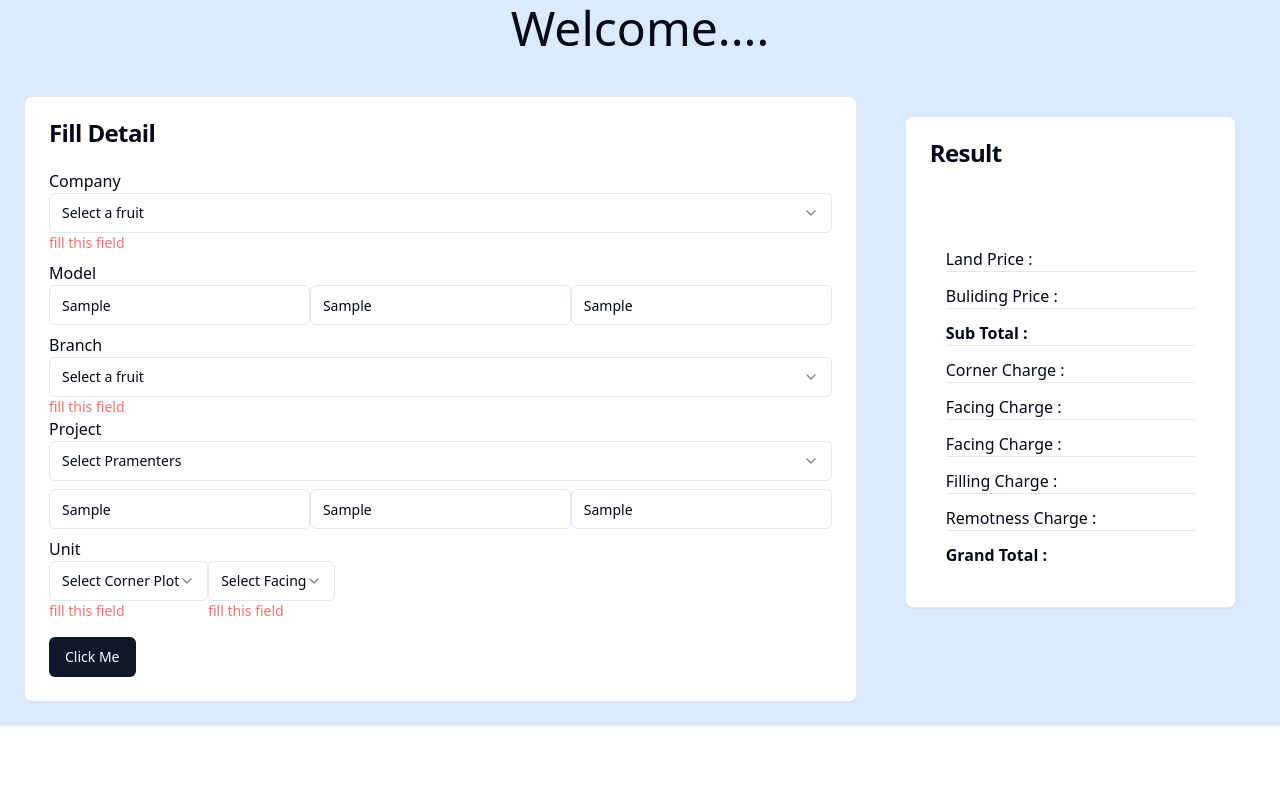
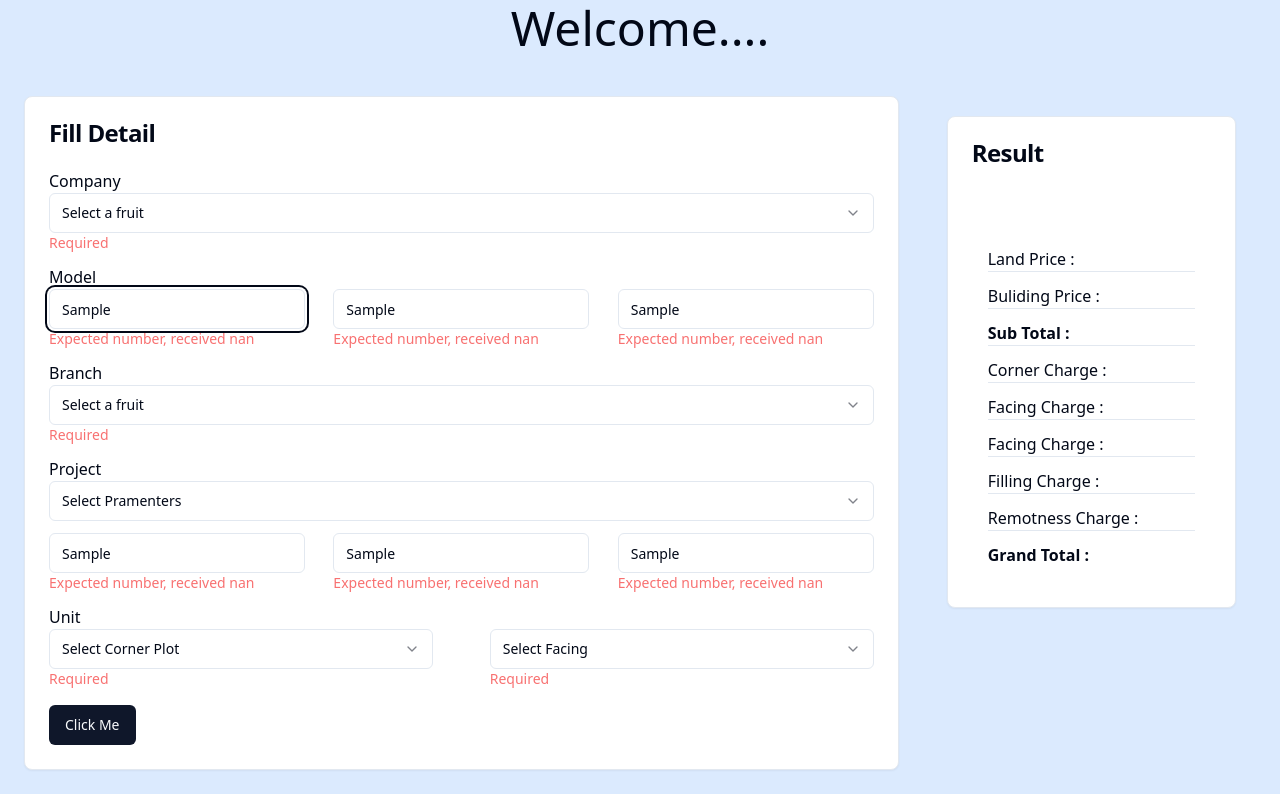
Before and after one commit to Rohittomar01/pricecalculater_01, a React (Vite) app: page / in a window 1280 px wide. Both pictures are taken after typing "Sample", "Sample", "Sample", "Sample", "Sample", "Sample" into the empty fields and a click on the button "Click Me". Built offline with nearby package versions, Linux system fonts and the light colour scheme.

Commit message:
Added validation with zod

```diff
--- a/src/screens/Calculater/Left.tsx
+++ b/src/screens/Calculater/Left.tsx
@@ -12,50 +12,76 @@ import { Card, CardContent, CardHeader, CardTitle } from "@/components/ui/card";
 import { Button } from "@/components/ui/button";
 import { Input } from "@/components/ui/input";
 import { Checkbox } from "@/components/ui/checkbox";
+import { ZodType, z } from "zod";
+import { zodResolver } from "@hookform/resolvers/zod";
 
 type Inputs = {
-  company: String;
-  TLand: Number;
-  TBulit: Number;
-  NFloor: Number;
-  branch: String;
-  devcharge: Number;
-  legcharge: Number;
-  LVSF: Number;
-  NSLR: Number;
-  facing_f: Number;
-  corner_f: Number;
-  project_m: Number;
-  CLRAPMV: Number;
-  adjustmentfactor: Number;
-  fillingfactor: Number;
-  selectfacing: String;
-  cornerplot: String;
+  company: string;
+  total_land: number;
+  total_built: number;
+  no_of_floor: number;
+  branch: string;
+  dev_charge: number;
+  legal_charge: number;
+  land_value_sell_factor: number;
+  net_selling_land_rate: number;
+  facing_factor: number;
+  corner_factor: number;
+  project_management: number;
+  current_land_rate_asper_market: number;
+  adjustmentfactor: number;
+  fillingfactor: number;
+  selectfacing: string;
+  cornerplot: string;
 };
 
 export default function Left() {
+
+  const schema: ZodType<Inputs> = z.object({
+    company: z.string().min(2).max(20),
+    total_land: z.number().int().positive(),
+    total_built: z.number().int().positive(),
+    no_of_floor: z.number().int().positive(),
+    branch: z.string().min(1).max(50),
+    dev_charge: z.number().int().positive(),
+    legal_charge: z.number().int().positive(),
+    land_value_sell_factor: z.number().int().positive(),
+    net_selling_land_rate: z.number().int().positive(),
+    facing_factor: z.number().int().positive(),
+    corner_factor: z.number().int().positive(),
+    project_management: z.number().int().positive(),
+    current_land_rate_asper_market: z.number().int().positive(),
+    adjustmentfactor: z.number().int().positive(),
+    fillingfactor: z.number().int().positive(),
+    selectfacing: z.string().min(1).max(5),
+    cornerplot: z.string().min(1).max(5),
+  });
   const {
     register,
     handleSubmit,
-    // watch,
+    watch,
     setValue,
     formState: { errors },
-  } = useForm<Inputs>();
-  const onSubmit: SubmitHandler<Inputs> = (data) =>
-    console.log(data.selectfacing);
+  } = useForm<Inputs>({ resolver: zodResolver(schema) });
 
-  // console.log(watch("company")); // watch input value by passing the name of it
 
-  const handleSelectCompany = (selectedValue: String) => {
+  const onSubmit = (data:Inputs) =>{ console.log("data",data);
+  }
+
+  console.log(watch("total_land"))
+
+  ; // watch input value by passing the name of it
+
+  const handleSelectCompany = (selectedValue: string) => {
     setValue("company", selectedValue);
   };
-  const handleSelectBranch = (selectedValue: String) => {
+  const handleSelectBranch = (selectedValue: string) => {
     setValue("branch", selectedValue);
   };
-  const handleSelectCorner = (selectedValue: String) => {
+  const handleSelectCorner = (selectedValue: string) => {
     setValue("cornerplot", selectedValue);
   };
-  const handleSelectFacing = (selectedValue: String) => {
+  const handleSelectFacing = (selectedValue: string) => {
     setValue("selectfacing", selectedValue);
   };
   return (
@@ -71,7 +97,7 @@ export default function Left() {
               <form onSubmit={handleSubmit(onSubmit)}>
                 {/* for company */}
                 <div>
-                  <label>Company</label>
+                  <label className=" mb-2">Company</label>
                   <Select
                     onValueChange={handleSelectCompany}
                     {...register("company", { required: true })}
@@ -82,64 +108,72 @@ export default function Left() {
                     <SelectContent>
                       <SelectGroup>
                         <SelectLabel>Company</SelectLabel>
-                        <SelectItem value="apple">Apple</SelectItem>
-                        <SelectItem value="banana">Banana</SelectItem>
-                        <SelectItem value="blueberry">Blueberry</SelectItem>
-                        <SelectItem value="grapes">Grapes</SelectItem>
-                        <SelectItem value="pineapple">Pineapple</SelectItem>
+                        <SelectItem value="raw_markup">Raw Markup</SelectItem>
+                        <SelectItem value="economy_markup">
+                          Economy Markup
+                        </SelectItem>
+                        <SelectItem value="deluxe_markup">
+                          Deluxe Markup
+                        </SelectItem>
+                        <SelectItem value="superluxury_markup">
+                          Super Delux Markup
+                        </SelectItem>
+                        <SelectItem value="luxury_markup">
+                          Luxury Markup
+                        </SelectItem>
                       </SelectGroup>
                     </SelectContent>
                   </Select>
                   {errors.company && (
                     <p className="text-red-400 text-sm" role="alert">
-                      {"fill this field"}
+                      {errors.company.message}
                     </p>
                   )}
                 </div>
                 {/* for model  */}
-                <div className="mt-2">
+                <div className="mt-3">
                   <label>Model</label>
-                  <div className="flex">
-                    <div className="w-full">
+                  <div className="flex justify-between">
+                    <div className=" w-64">
                       <Input
                         type="text"
-                        {...register("TLand", { required: true })}
+                        {...register("total_land", { valueAsNumber: true })}
                         placeholder="Total land Area"
                       />
-                      {errors.TLand && (
+                      {errors.total_land && (
                         <p className="text-red-400 text-sm" role="alert">
-                          {"fill this field"}
+                          {errors.total_land.message}
                         </p>
                       )}
                     </div>
-                    <div className="w-full">
+                    <div className="w-64">
                       <Input
                         type="text"
-                        {...register("TBulit", { required: true })}
+                        {...register("total_built", { valueAsNumber: true })}
                         placeholder="Total Bulit Up Area"
                       />
-                      {errors.TBulit && (
+                      {errors.total_built && (
                         <p className="text-red-400 text-sm" role="alert">
-                          {"fill this field"}
+                          {errors.total_built.message}
                         </p>
                       )}
                     </div>
-                    <div className="w-full">
+                    <div className="w-64">
                       <Input
                         type="text"
-                        {...register("NFloor", { required: true })}
+                        {...register("no_of_floor", { valueAsNumber: true })}
                         placeholder="No's Of Floor"
                       />
-                      {errors.NFloor && (
+                      {errors.no_of_floor && (
                         <p className="text-red-400 text-sm" role="alert">
-                          {"fill this field"}
+                          {errors.no_of_floor.message}
                         </p>
                       )}
                     </div>
                   </div>
                 </div>
                 {/* for Branch */}
-                <div className="mt-2">
+                <div className="mt-3">
                   <label>Branch</label>
                   <Select
                     onValueChange={handleSelectBranch}
@@ -151,11 +185,13 @@ export default function Left() {
                     <SelectContent>
                       <SelectGroup>
                         <SelectLabel>Branch</SelectLabel>
-                        <SelectItem value="apple">Remotness factor</SelectItem>
-                        <SelectItem value="banana">
+                        <SelectItem value="remotness_factor">
+                          Remotness factor
+                        </SelectItem>
+                        <SelectItem value="base_builtup_rate">
                           Base Bulitup Rate(raw)
                         </SelectItem>
-                        <SelectItem value="blueberry">
+                        <SelectItem value="base_builtrate_with_additional_of_floor">
                           Base Built rate(raw) With Addition Of Floor
                         </SelectItem>
                       </SelectGroup>
@@ -163,13 +199,13 @@ export default function Left() {
                   </Select>
                   {errors.branch && (
                     <p className="text-red-400 text-sm" role="alert">
-                      {"fill this field"}
+                      {errors.branch.message}
                     </p>
                   )}
                 </div>
 
                 {/* for project */}
-                <div>
+                <div className="mt-3">
                   <label>Project</label>
                   <Select>
                     <SelectTrigger className="w-full">
@@ -182,7 +218,9 @@ export default function Left() {
                         <div className="flex items-center space-x-2 mt-2">
                           <Checkbox
                             id="terms"
-                            {...register("LVSF", { required: true })}
+                            {...register("land_value_sell_factor", {
+                              required: true,
+                            })}
                             value={2}
                           />
                           <label
@@ -196,7 +234,7 @@ export default function Left() {
                         <div className="flex items-center space-x-2 mt-2">
                           <Checkbox
                             id="terms"
-                            {...register("devcharge", { required: true })}
+                            {...register("dev_charge", { required: true })}
                             value={200}
                           />
                           <label
@@ -210,7 +248,7 @@ export default function Left() {
                         <div className="flex items-center space-x-2 mt-2">
                           <Checkbox
                             id="terms"
-                            {...register("legcharge", { required: true })}
+                            {...register("legal_charge", { required: true })}
                             value={200}
                           />
                           <label
@@ -224,7 +262,9 @@ export default function Left() {
                         <div className="flex items-center space-x-2 mt-2">
                           <Checkbox
                             id="terms"
-                            {...register("NSLR", { required: true })}
+                            {...register("net_selling_land_rate", {
+                              required: true,
+                            })}
                             value={400}
                           />
                           <label
@@ -238,7 +278,7 @@ export default function Left() {
                         <div className="flex items-center space-x-2 mt-2">
                           <Checkbox
                             id="terms"
-                            {...register("facing_f", { required: true })}
+                            {...register("facing_factor", { required: true })}
                             value={200}
                           />
                           <label
@@ -252,7 +292,7 @@ export default function Left() {
                         <div className="flex items-center space-x-2 mt-2">
                           <Checkbox
                             id="terms"
-                            {...register("corner_f", { required: true })}
+                            {...register("corner_factor", { required: true })}
                             value={100}
                           />
                           <label
@@ -266,7 +306,9 @@ export default function Left() {
                         <div className="flex items-center space-x-2 mt-2">
                           <Checkbox
                             id="terms"
-                            {...register("project_m", { required: true })}
+                            {...register("project_management", {
+                              required: true,
+                            })}
                             value={400}
                           />
                           <label
@@ -279,42 +321,48 @@ export default function Left() {
                       </SelectGroup>
                     </SelectContent>
                   </Select>
-                  <div className="mt-2">
+                  <div className="mt-3">
                     <label></label>
-                    <div className="flex">
-                      <div className="w-full">
+                    <div className="flex justify-between">
+                      <div className="w-64">
                         <Input
                           type="text"
-                          {...register("CLRAPMV", { required: true })}
+                          {...register("current_land_rate_asper_market", {
+                            valueAsNumber: true,
+                          })}
                           placeholder="Current Land rate As per...."
                         />
-                        {errors.CLRAPMV && (
+                        {errors.current_land_rate_asper_market && (
                           <p className="text-red-400 text-sm" role="alert">
-                            {"fill this field"}
+                            {errors.current_land_rate_asper_market.message}
                           </p>
                         )}
                       </div>
-                      <div className="w-full">
+                      <div className="w-64">
                         <Input
                           type="text"
-                          {...register("adjustmentfactor", { required: true })}
+                          {...register("adjustmentfactor", {
+                            valueAsNumber: true,
+                          })}
                           placeholder="Adjustment Factor"
                         />
                         {errors.adjustmentfactor && (
                           <p className="text-red-400 text-sm" role="alert">
-                            {"fill this field"}
+                            {errors.adjustmentfactor.message}
                           </p>
                         )}
                       </div>
-                      <div className="w-full">
+                      <div className="w-64">
                         <Input
                           type="text"
-                          {...register("fillingfactor", { required: true })}
+                          {...register("fillingfactor", {
+                            valueAsNumber: true,
+                          })}
                           placeholder="Filling Factor"
                         />
                         {errors.fillingfactor && (
                           <p className="text-red-400 text-sm" role="alert">
-                            {"fill this field"}
+                            {errors.fillingfactor.message}
                           </p>
                         )}
                       </div>
@@ -322,10 +370,10 @@ export default function Left() {
                   </div>
                 </div>
                 {/* for unit  */}
-                <div className="mt-2">
+                <div className=" mt-3">
                   <label>Unit</label>
-                  <div className="flex">
-                    <div>
+                  <div className="flex justify-between">
+                    <div className="w-96">
                       <Select
                         onValueChange={handleSelectCorner}
                         {...register("cornerplot", { required: true })}
@@ -337,19 +385,19 @@ export default function Left() {
                           <SelectGroup>
                             <SelectLabel>Select Corner Plot</SelectLabel>
                             <SelectItem value={"yes"}>Yes</SelectItem>
-                            <SelectItem value={"No"}>No</SelectItem>
+                            <SelectItem value={"no"}>No</SelectItem>
                           </SelectGroup>
                         </SelectContent>
                       </Select>
                       {errors.cornerplot && (
                         <p className="text-red-400 text-sm" role="alert">
-                          {"fill this field"}
+                          {errors.cornerplot.message}
                         </p>
                       )}
                     </div>
 
                     {/* for Facing */}
-                    <div>
+                    <div className="w-96">
                       <Select
                         onValueChange={handleSelectFacing}
                         {...register("selectfacing", { required: true })}
@@ -369,7 +417,7 @@ export default function Left() {
                       </Select>
                       {errors.selectfacing && (
                         <p className="text-red-400 text-sm" role="alert">
-                          {"fill this field"}
+                          {errors.selectfacing.message}
                         </p>
                       )}
                     </div>
```
